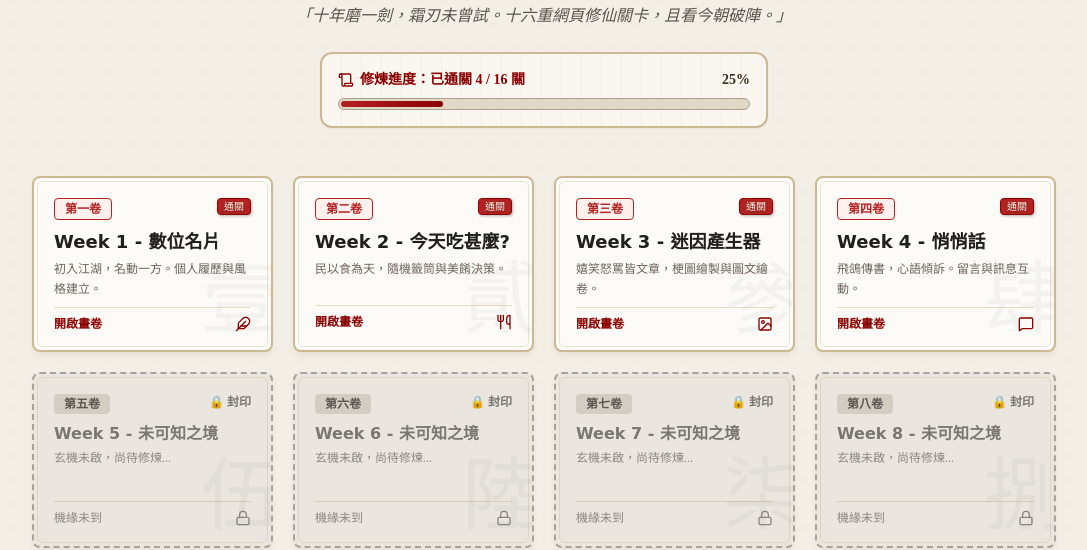
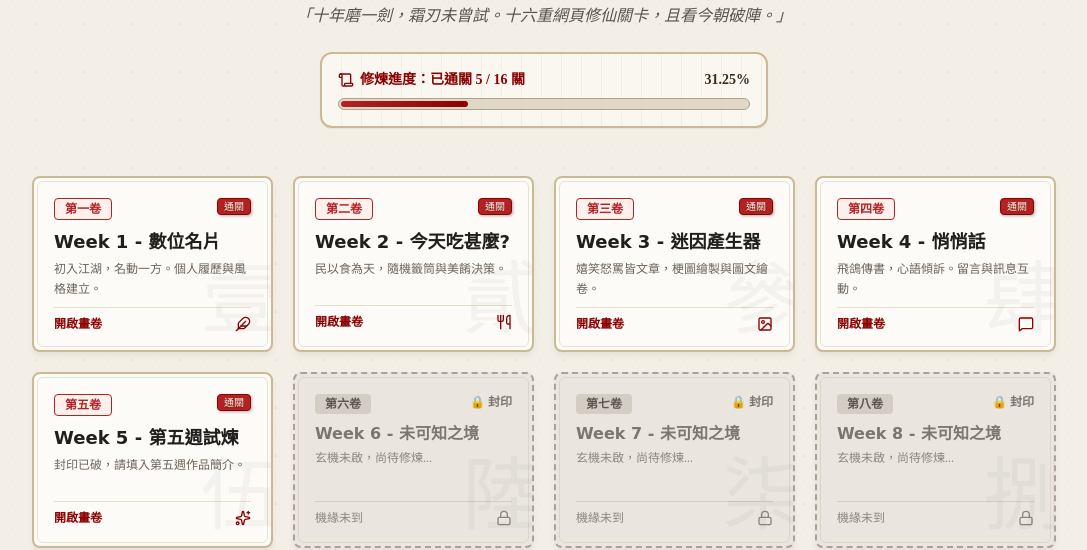
Before and after one commit to s26110104-xxyz/yz., a plain HTML site: page index.html in a window 1280 px wide. Shown: the part 252-802 px from the top of the page, without its empty margins (96-1183 px from the left). Drawn offline with nearby package versions, Linux system fonts and the light colour scheme; a web font is replaced by a local one.

Commit message:
Update index.html

```diff
--- a/index.html
+++ b/index.html
@@ -160,7 +160,6 @@
                 <!-- 古典雲紋/水墨外框 -->
                 <div class="w-32 h-32 sm:w-36 sm:h-36 rounded-full ink-avatar-border flex items-center justify-center bg-[#D8CBB5]">
                     <div class="w-full h-full rounded-full overflow-hidden border-2 border-[#3D2B1F] relative">
-                        <!-- 預設古風人物/文人頭像 (Unsplash 圖片) -->
                         <img src="https://i.postimg.cc/4ym7qQKt/1786335663566-2.jpg"
                              alt="少俠大頭貼"
                              class="w-full h-full object-cover filter contrast-105 brightness-95"
@@ -187,14 +186,14 @@
                 <div class="flex justify-between items-center mb-2 text-xs sm:text-sm font-bold">
                     <span class="flex items-center gap-1.5 text-[#8B0000]">
                         <i data-lucide="scroll" class="w-4 h-4"></i>
-                        修煉進度：已通關 4 / 16 關
+                        修煉進度：已通關 5 / 16 關
                     </span>
-                    <span class="text-[#3D2B1F]">25%</span>
+                    <span class="text-[#3D2B1F]">31.25%</span>
                 </div>
                 <!-- 條狀進度 -->
                 <div class="w-full h-3 bg-[#E0D7C6] rounded-full overflow-hidden p-0.5 border border-[#B0A288]">
                     <div class="h-full rounded-full transition-all duration-700 ease-out"
-                         style="width: 25%; background: linear-gradient(90deg, #B22222, #8B0000);">
+                         style="width: 31.25%; background: linear-gradient(90deg, #B22222, #8B0000);">
                     </div>
                 </div>
             </div>
@@ -296,19 +295,25 @@
                     <span class="ink-mark">肆</span>
                 </a>
 
-                <!-- 關卡 5：未解鎖 -->
-                <a href="#" onclick="return false;" class="ancient-card locked p-5 flex flex-col justify-between h-44 cursor-not-allowed">
+                <!-- 關卡 5：已解鎖 -->
+                <a href="w5/index.html" class="ancient-card unlocked p-5 flex flex-col justify-between h-44 cursor-pointer">
                     <div>
                         <div class="flex justify-between items-start mb-2">
-                            <span class="text-xs font-bold px-2.5 py-0.5 rounded bg-[#D3CDC3] text-[#5C5650]">第五卷</span>
-                            <span class="text-xs font-bold text-[#7A7672]">🔒 封印</span>
+                            <span class="text-xs font-bold px-2.5 py-0.5 rounded border border-[#B22222] text-[#B22222] bg-[#FDF0ED]">
+                                第五卷
+                            </span>
+                            <span class="seal-stamp text-[10px] py-0 px-1.5">
+                                通關
+                            </span>
                         </div>
-                        <h3 class="font-bold text-base mb-1 text-[#7A7672] calligraphy-font">Week 5 - 未可知之境</h3>
-                        <p class="text-xs text-[#8C8680]">玄機未啟，尚待修煉...</p>
+                        <h3 class="card-title font-bold text-lg mb-1 transition-colors calligraphy-font">
+                            Week 5 - 第五週試煉
+                        </h3>
+                        <p class="text-xs text-[#6B635B] leading-relaxed">封印已破，請填入第五週作品簡介。</p>
                     </div>
-                    <div class="flex items-center justify-between text-xs text-[#8C8680] border-t border-[#D5CFB8] pt-2 mt-2">
-                        <span>機緣未到</span>
-                        <i data-lucide="lock" class="w-4 h-4"></i>
+                    <div class="flex items-center justify-between text-xs font-semibold text-[#8B0000] border-t border-[#E8DFC8] pt-2 mt-2">
+                        <span>開啟畫卷</span>
+                        <i data-lucide="sparkles" class="w-4 h-4"></i>
                     </div>
                     <span class="ink-mark">伍</span>
                 </a>
```
